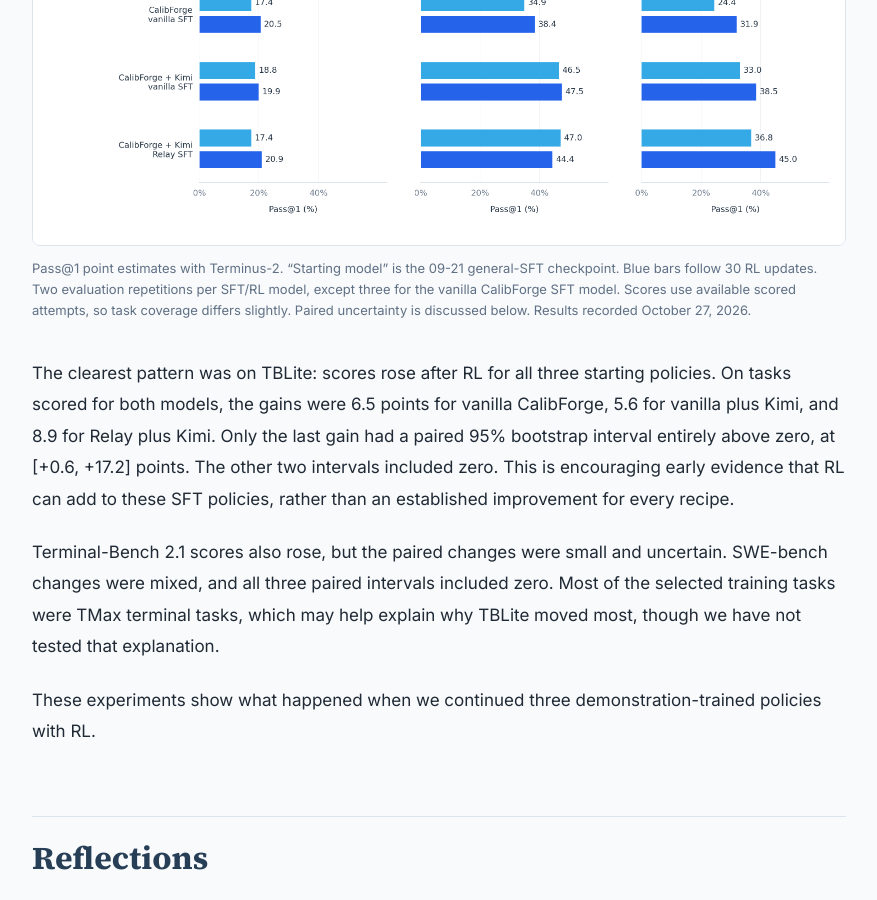
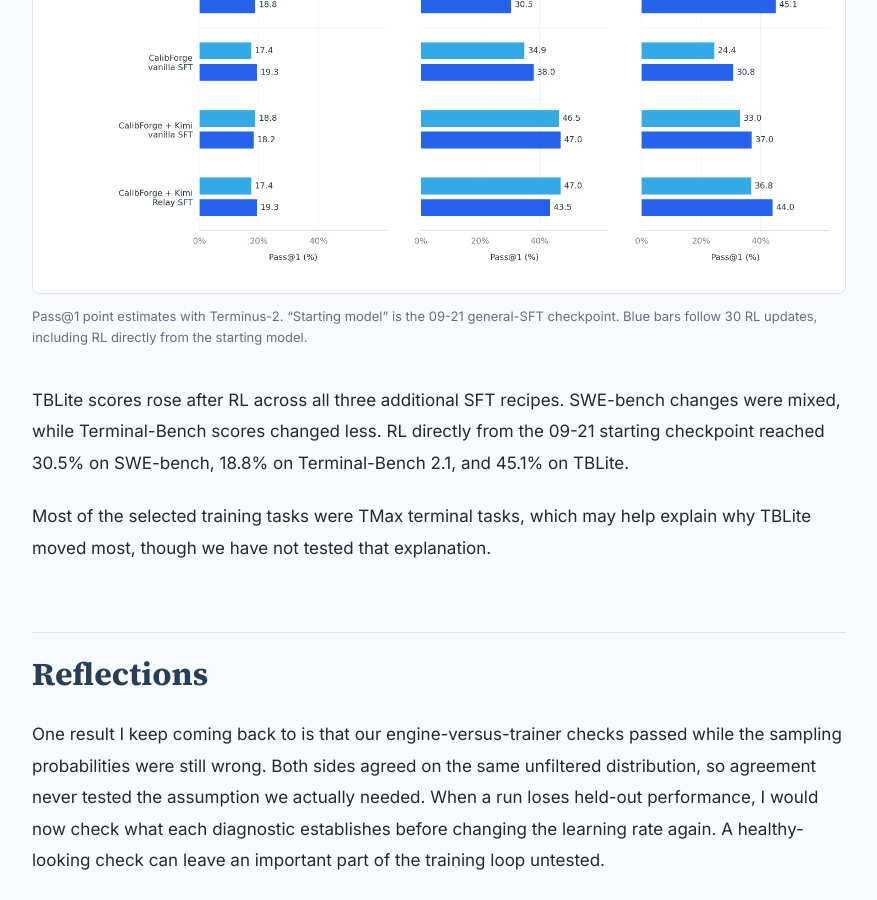
Before and after one commit to lukedhlee/lukedhlee.github.io, a Jekyll site: the page built from _posts/2026-10-21-turning-snowball-into-a-coding-agent.md, in a window 1280 px wide and 900 px high, scrolled down 13817 px. Shown: the whole window, without its empty margins (201-1078 px from the left). Built offline with Jekyll 4.4.1, drawn with Linux system fonts in a browser that asks for light colours; some of the changed text lies outside the part shown.

Commit message:
Update RL endpoint scores and restore Base RL comparison

```diff
--- a/_posts/2026-10-21-turning-snowball-into-a-coding-agent.md
+++ b/_posts/2026-10-21-turning-snowball-into-a-coding-agent.md
@@ -33,16 +33,13 @@
 | Model, evaluated with Terminus-2 | SWE-bench Verified random-100 | Terminal-Bench 2.1 | OpenThoughts-TBLite |
 |---|---:|---:|---:|
 | [Snowball 09-21](https://github.com/marin-community/marin/issues/8089), starting checkpoint | 12.8% | 7.2% | 11.5% |
+| Base + RL | 30.5% | **18.8%** | **45.1%** |
 | Additional coding-agent SFT | 46.5% | 18.8% | 33.0% |
-| SFT + RL coding expert | **47.5%** | **19.9%** | **38.5%** |
+| SFT + RL coding expert | **47.0%** | 18.2% | 37.0% |
 
 </div>
 
-{% comment %}
-Hidden for now:
-| Base + RL, provisional | 31.4% (97 tasks) | 16.7% (21 tasks) | 52.0% (76 tasks) |
-Base + RL scores are from a partial evaluation. Task coverage differs from the other rows, so these scores are not a matched comparison.
-{% endcomment %}
+
 
 <nav class="research-toc" aria-label="Article contents">
 <div class="research-toc-title">Contents</div>
@@ -267,15 +264,13 @@
 The RL runs used the same core recipe: batches of 64 tasks with eight attempts each, a learning rate of 5e-7, and a 64k context window. The figure compares the 09-21 starting model with each additional SFT recipe and its RL continuation. Vanilla denotes ordinary teacher-demonstration SFT.
 
 <figure class="research-figure">
-<a href="{{ '/assets/img/snowball/sft-rl-stages.png?v=sft-only-comparison' | relative_url }}"><img src="{{ '/assets/img/snowball/sft-rl-stages.png?v=sft-only-comparison' | relative_url }}" alt="Across three benchmarks, the 09-21 starting model is shown in gray, three additional SFT recipes in cyan, and each recipe followed by RL in blue. TBLite scores rise after RL in all three SFT recipes, while SWE-bench changes are mixed." width="2951" height="1512" loading="lazy"></a>
-<figcaption>Pass@1 point estimates with Terminus-2. “Starting model” is the 09-21 general-SFT checkpoint. Blue bars follow 30 RL updates. Two evaluation repetitions per SFT/RL model, except three for the vanilla CalibForge SFT model. Scores use available scored attempts, so task coverage differs slightly. Paired uncertainty is discussed below. Results recorded October 27, 2026.</figcaption>
+<a href="{{ '/assets/img/snowball/sft-rl-stages.png?v=updated-rl-results' | relative_url }}"><img src="{{ '/assets/img/snowball/sft-rl-stages.png?v=updated-rl-results' | relative_url }}" alt="Across three benchmarks, the 09-21 starting model is shown in gray, three additional SFT recipes in cyan, and each recipe followed by RL in blue. The blue bar below the starting model shows Base + RL. TBLite scores rise after RL in all three SFT recipes, while SWE-bench changes are mixed." width="2951" height="1512" loading="lazy"></a>
+<figcaption>Pass@1 point estimates with Terminus-2. “Starting model” is the 09-21 general-SFT checkpoint. Blue bars follow 30 RL updates, including RL directly from the starting model.</figcaption>
 </figure>
 
-The clearest pattern was on TBLite: scores rose after RL for all three starting policies. On tasks scored for both models, the gains were 6.5 points for vanilla CalibForge, 5.6 for vanilla plus Kimi, and 8.9 for Relay plus Kimi. Only the last gain had a paired 95% bootstrap interval entirely above zero, at [+0.6, +17.2] points. The other two intervals included zero. This is encouraging early evidence that RL can add to these SFT policies, rather than an established improvement for every recipe.
+TBLite scores rose after RL across all three additional SFT recipes. SWE-bench changes were mixed, while Terminal-Bench scores changed less. RL directly from the 09-21 starting checkpoint reached 30.5% on SWE-bench, 18.8% on Terminal-Bench 2.1, and 45.1% on TBLite.
 
-Terminal-Bench 2.1 scores also rose, but the paired changes were small and uncertain. SWE-bench changes were mixed, and all three paired intervals included zero. Most of the selected training tasks were TMax terminal tasks, which may help explain why TBLite moved most, though we have not tested that explanation.
-
-These experiments show what happened when we continued three demonstration-trained policies with RL.
+Most of the selected training tasks were TMax terminal tasks, which may help explain why TBLite moved most, though we have not tested that explanation.
 
 ## Reflections
 
```
Also changed, not shown: scripts/render_snowball_results.py (+8 -7 lines), assets/img/snowball/sft-rl-stages.png, assets/img/snowball/sft-rl-stages.svg.
